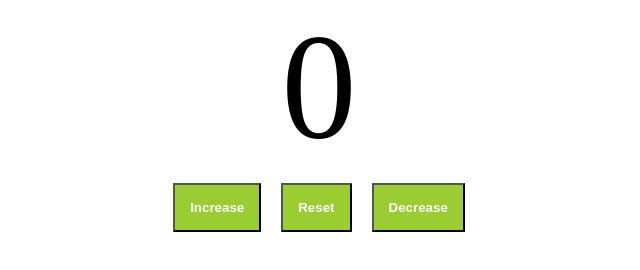
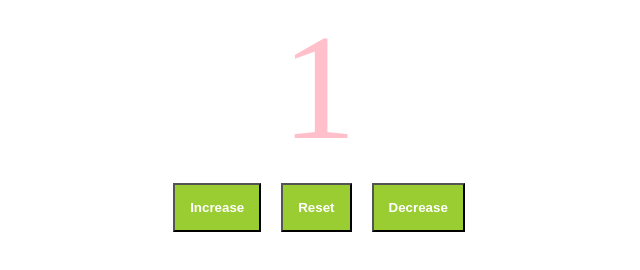
Before and after one commit to enayetsyl/counter, a plain HTML site: page main.html in a window 1280 px wide. Both pictures are taken after a click on the button "Increase". Shown: the part 226-496 px from the top of the page, without its empty margins (321-961 px from the left). Drawn offline with Linux system fonts and the light colour scheme.

Commit message:
self written main.js

```diff
--- a/main.html
+++ b/main.html
@@ -49,6 +49,6 @@
         <button class="btn reset">reset</button>
         <button class="btn decrease">decrease</button>
     </div>
-
+<script src="main.js"></script>
 </body>
 </html>
--- a/main.js
+++ b/main.js
@@ -0,0 +1,30 @@
+let count = 0;
+
+const value = document.querySelector(".value");
+const button = document.querySelectorAll(".btn");
+
+button.forEach(function(btn){
+btn.addEventListener("click", function(e){
+    const styles = e.currentTarget.classList;
+
+    if(styles.contains("decrease")){
+        count--;
+    } else if (styles.contains("increase")){
+        count++;
+    } else {
+        count = 0;
+    }
+
+    if(count > 0){
+        value.style.color = "pink";
+    }
+    if (count < 0){
+        value.style.color = "green";
+    }
+    if(count === 0){
+        value.style.color = "orange";
+    }
+    value.textContent = count;
+});
+
+});
```
